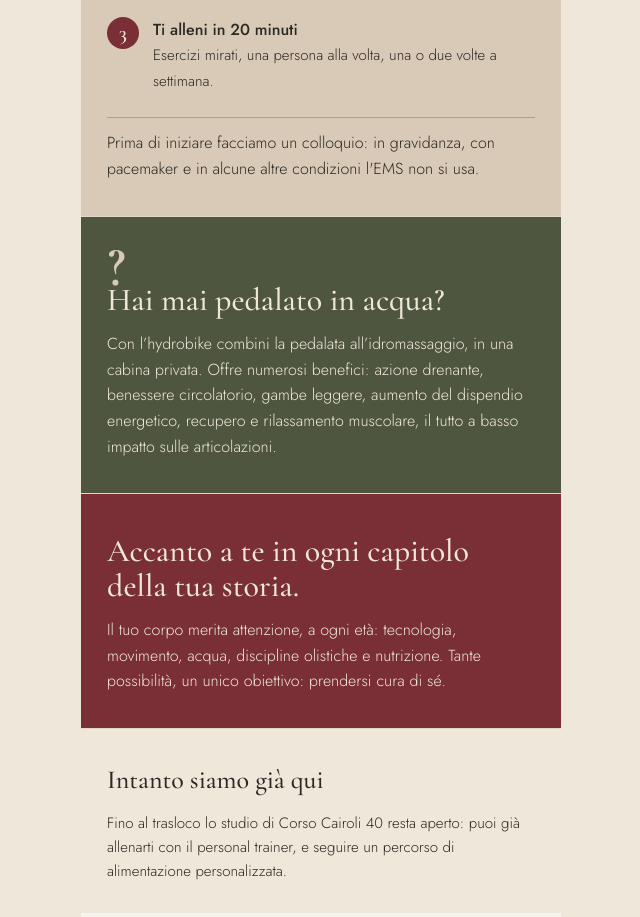
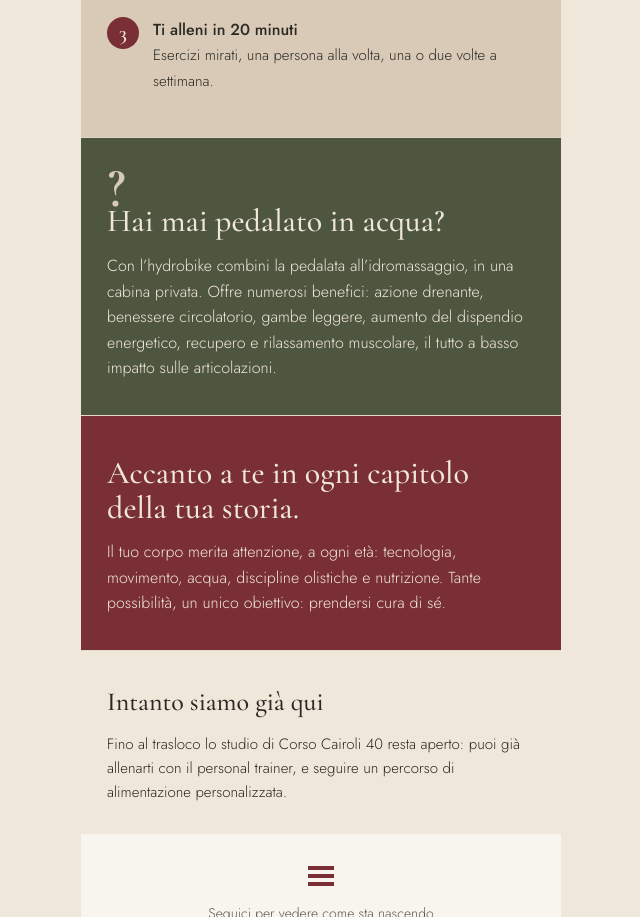
Before and after one commit to BeFitMacerata/BeFitMacerata.github.io, a plain HTML site: page index.html in a window 1280 px wide. Shown: the part 2471-3388 px from the top of the page, without its empty margins (319-959 px from the left). Drawn offline with nearby package versions, Linux system fonts and the light colour scheme.

Commit message:
Update index.html

```diff
--- a/index.html
+++ b/index.html
@@ -255,7 +255,6 @@
       <li><div><b>Il trainer ti segue in tutto</b><span> Indica gli esercizi e sceglie intensità zona per zona e tipo di impulso in base agli obiettivi.</span></div></li>
       <li><div><b>Ti alleni in 20 minuti</b><span> Esercizi mirati, una persona alla volta, una o due volte a settimana.</span></div></li>
     </ol>
-    <p class="avviso">Prima di iniziare facciamo un colloquio: in gravidanza, con pacemaker e in alcune altre condizioni l'EMS non si usa.</p>
   </section>
 
   <section class="domanda scura" id="hydrobike">
```
